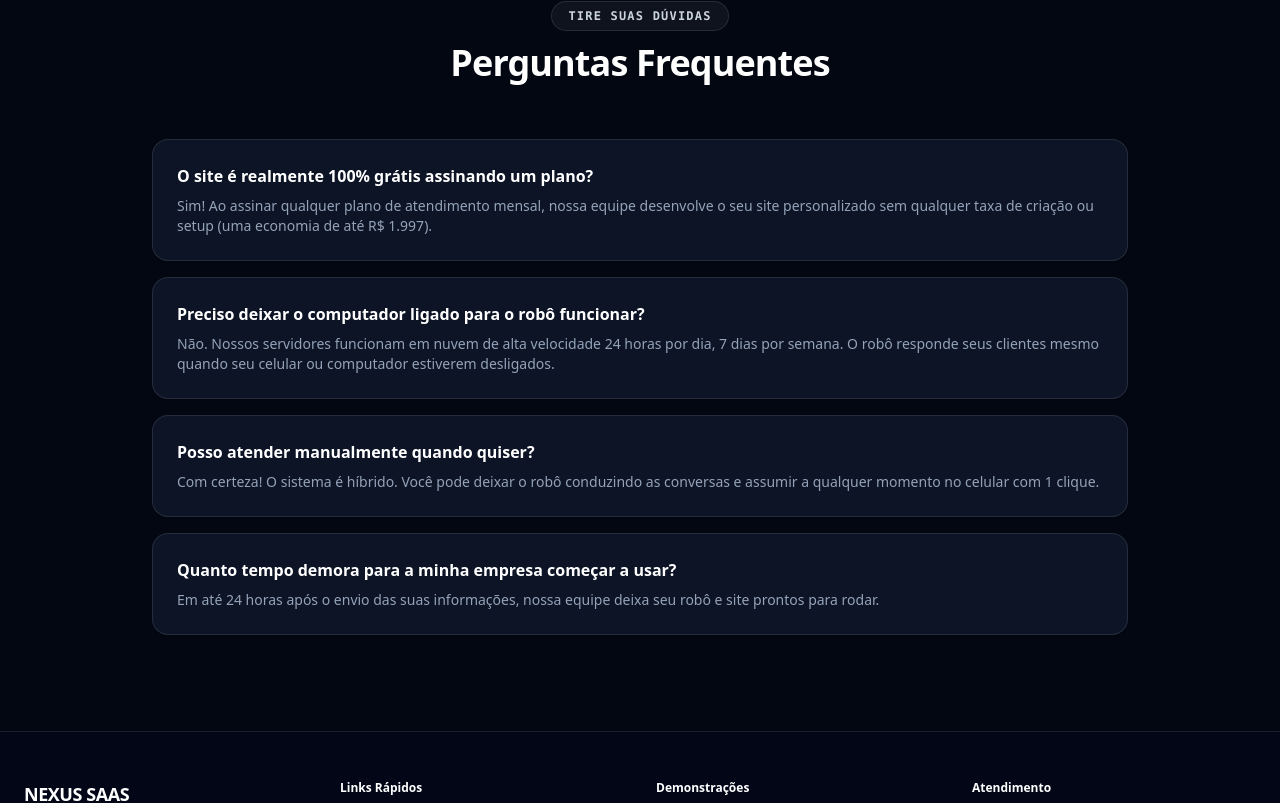
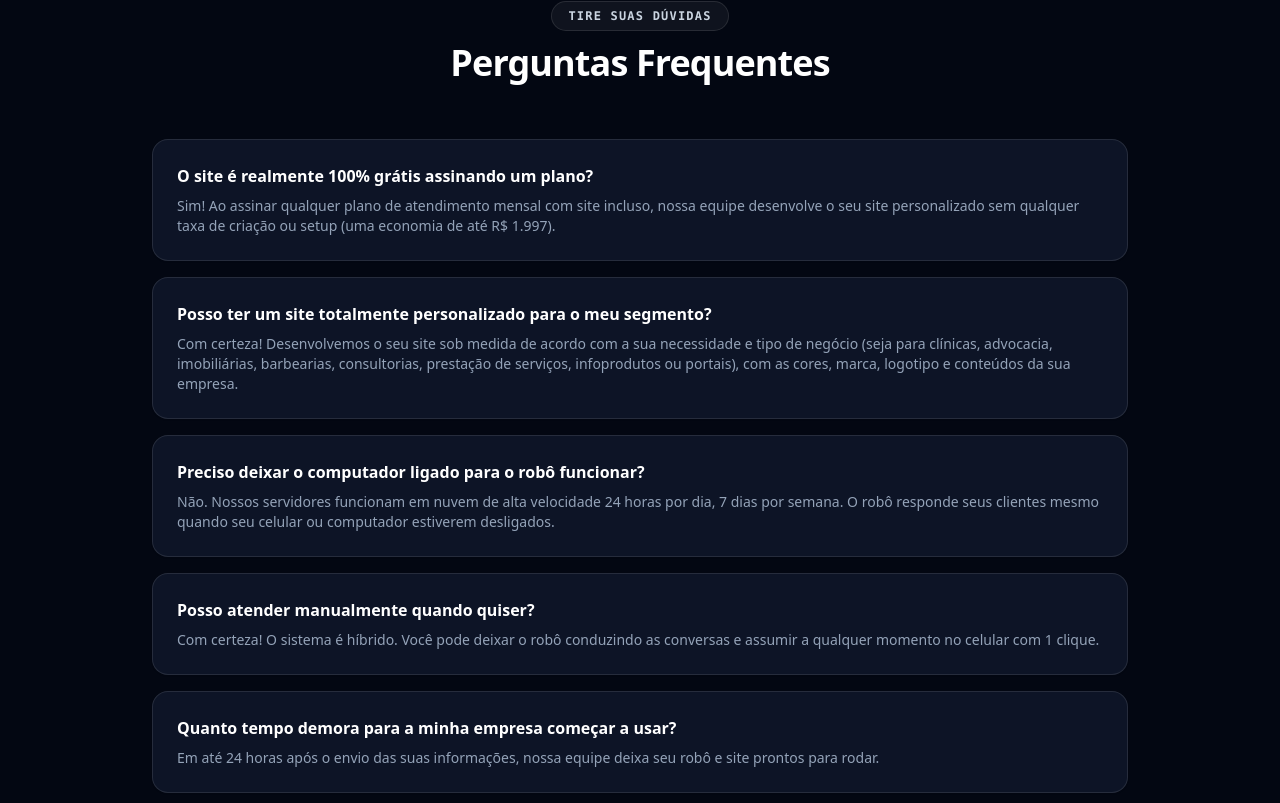
Before and after one commit to Ruanggd123/VendaSaas, a Next.js app in the folder saas-docker/nextjs/: page / in a window 1280 px wide. Shown: the part 5357-6160 px from the top of the page. Built offline with nearby package versions, Linux system fonts and the light colour scheme.

Commit message:
feat: adiciona FAQ de sites personalizados sob medida e atualiza prompt da IA em todas as contas

```diff
--- a/saas-docker/nextjs/scripts/sync-all-tenants-plans.ts
+++ b/saas-docker/nextjs/scripts/sync-all-tenants-plans.ts
@@ -102,6 +102,7 @@ Todos os planos de assinatura possuem uma Taxa de Adesão (Setup) de R$ 150.
 - O que inclui: Loja Virtual Completa (E-Commerce) + AMBOS OS BOTS (Regras + IA Enterprise) + Multiatendimento Ilimitado + Disparador em Massa + 20.000 mensagens IA/mês.
 
 ORIENTAÇÕES DE ATENDIMENTO:
+- Se o cliente perguntar se pode ter um site diferente ou personalizado para o seu ramo/nicho (clínicas, advocacia, imobiliárias, barbearias, consultorias, prestação de serviços, etc.), responda que SIM! Nossa equipe desenvolve o site 100% sob medida com as cores, marca, logotipo e catálogo do segmento dele, sem qualquer taxa extra de criação ao assinar qualquer plano com site incluso!
 - Se o cliente quiser um site completo com IA pelo menor valor, recomende o Plano 97 (R$ 97/mês).
 - Se o cliente quiser apenas o bot fixo de regras sem site, ofereça o Plano Start (R$ 67/mês).
 - Direcione sempre os clientes com foco em vendas para o PLANO GROWTH (R$ 147/mês) por ser a solução mais completa com CRM inclusa.`;
--- a/saas-docker/nextjs/src/app/page.tsx
+++ b/saas-docker/nextjs/src/app/page.tsx
@@ -1243,7 +1243,11 @@ export default function Home() {
           {[
             {
               q: "O site é realmente 100% grátis assinando um plano?",
-              a: "Sim! Ao assinar qualquer plano de atendimento mensal, nossa equipe desenvolve o seu site personalizado sem qualquer taxa de criação ou setup (uma economia de até R$ 1.997).",
+              a: "Sim! Ao assinar qualquer plano de atendimento mensal com site incluso, nossa equipe desenvolve o seu site personalizado sem qualquer taxa de criação ou setup (uma economia de até R$ 1.997).",
+            },
+            {
+              q: "Posso ter um site totalmente personalizado para o meu segmento?",
+              a: "Com certeza! Desenvolvemos o seu site sob medida de acordo com a sua necessidade e tipo de negócio (seja para clínicas, advocacia, imobiliárias, barbearias, consultorias, prestação de serviços, infoprodutos ou portais), com as cores, marca, logotipo e conteúdos da sua empresa.",
             },
             {
               q: "Preciso deixar o computador ligado para o robô funcionar?",
```
